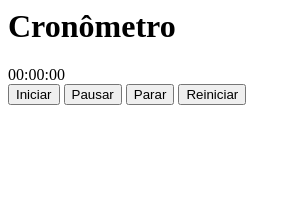
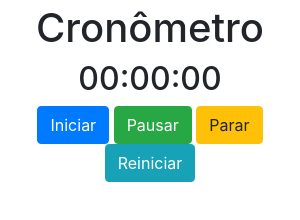
Before and after one commit to victorreinor/electron-cronometro, an Electron app: page index.html in a window 300 px wide. Drawn offline with nearby package versions, Linux system fonts and the light colour scheme; no server answers.

Commit message:
add: dependencias do jquery e bootstarap e melhorando o visual

```diff
--- a/index.html
+++ b/index.html
@@ -1,14 +1,20 @@
-<head></head>
+<!DOCTYPE html>
+
+<head>
+  <meta charset="utf-8">
+  <meta name="viewport" content="width=device-width, initial-scale=1, shrink-to-fit=no">
+  <link rel='stylesheet' href='./node_modules/bootstrap/dist/css/bootstrap.min.css'>
+</head>
 
 <body>
-  <h1>Cronômetro</h1>
+  <h1 class="text-center mt-1">Cronômetro</h1>
   <div id="chronoExample">
-    <div class="values">00:00:00</div>
-    <div>
-      <button class="startButton">Iniciar</button>
-      <button class="pauseButton">Pausar</button>
-      <button class="stopButton">Parar</button>
-      <button class="resetButton">Reiniciar</button>
+    <h2 class="values text-center">00:00:00</h2>
+    <div class="container text-center">
+      <button class="startButton btn btn-primary">Iniciar</button>
+      <button class="pauseButton btn btn-success">Pausar</button>
+      <button class="stopButton btn btn-warning">Parar</button>
+      <button class="resetButton btn btn-info">Reiniciar</button>
     </div>
   </div>
   <script>
@@ -58,4 +64,6 @@
       ipcRenderer.send('timeUpdate', timeUpdate);
     });
   </script>
+  <script src="./node_modules/jquery/dist/jquery.slim.min.js"></script>
+  <script src="./node_modules/bootstrap/dist/js/bootstrap.min.js"></script>
 </body>
```
